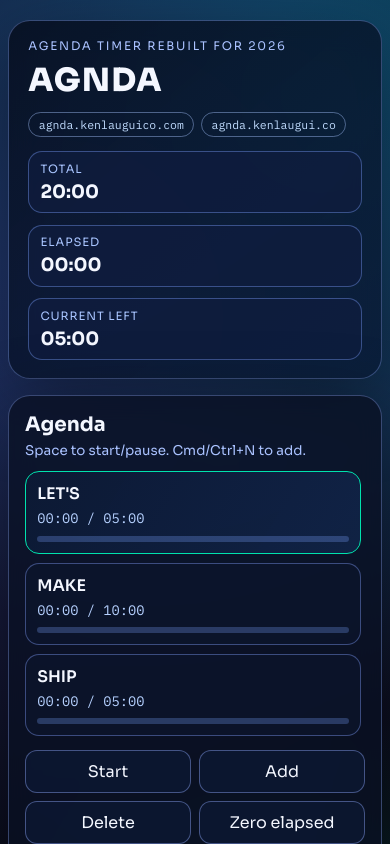
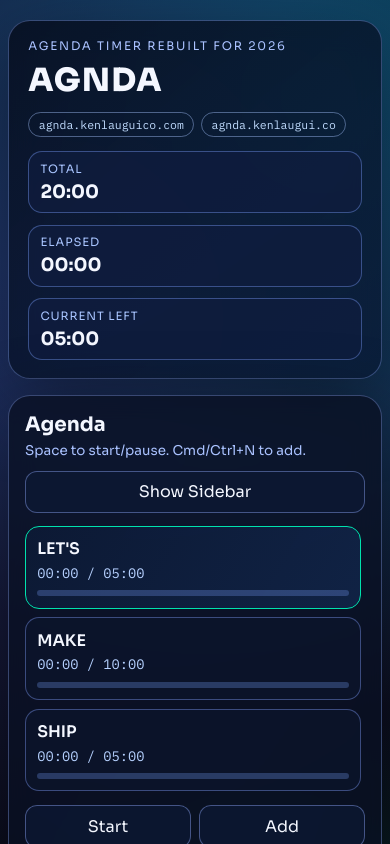
Before and after one commit to kenlauguico/agnda, a React (Vite) app: page / in a window 390 px wide. Shown: the top 844 px of the page. Built offline with nearby package versions, Linux system fonts and the light colour scheme.

Commit message:
Make saved-URL toggle prominent and clear legacy service worker cache

```diff
--- a/src/App.jsx
+++ b/src/App.jsx
@@ -478,8 +478,15 @@ export default function App() {
       <section className="workspace">
         <aside className="agenda-panel">
           <header>
-            <h2>Agenda</h2>
-            <p>Space to start/pause. Cmd/Ctrl+N to add.</p>
+            <div className="agenda-header-row">
+              <div>
+                <h2>Agenda</h2>
+                <p>Space to start/pause. Cmd/Ctrl+N to add.</p>
+              </div>
+              <button type="button" className="saved-urls-toggle" onClick={toggleSavedUrls}>
+                {showSavedUrls ? 'Hide Sidebar' : 'Show Sidebar'}
+              </button>
+            </div>
           </header>
 
           <div className="topic-list" role="list" aria-label="Agenda topics">
@@ -516,9 +523,6 @@ export default function App() {
             <button type="button" onClick={addTopic}>Add</button>
             <button type="button" onClick={removeCurrentTopic}>Delete</button>
             <button type="button" onClick={resetElapsedTimes}>Zero elapsed</button>
-            <button type="button" onClick={toggleSavedUrls}>
-              {showSavedUrls ? 'Hide saved URLs' : 'Saved URLs'}
-            </button>
           </div>
 
           {showSavedUrls ? (
--- a/src/styles.css
+++ b/src/styles.css
@@ -147,6 +147,13 @@ input {
   margin-bottom: 0.8rem;
 }
 
+.agenda-header-row {
+  display: flex;
+  align-items: flex-start;
+  justify-content: space-between;
+  gap: 0.75rem;
+}
+
 .agenda-panel h2,
 .editor-panel h2 {
   margin: 0;
@@ -227,6 +234,11 @@ input {
   display: grid;
   grid-template-columns: repeat(2, minmax(0, 1fr));
   gap: 0.5rem;
+}
+
+.saved-urls-toggle {
+  flex: 0 0 auto;
+  min-width: 130px;
 }
 
 .saved-urls-panel {
@@ -406,4 +418,9 @@ input:focus-visible {
   .domain-row {
     justify-content: flex-start;
   }
+
+  .agenda-header-row {
+    flex-direction: column;
+    align-items: stretch;
+  }
 }
```
Also changed, not shown: public/service-worker.js (added, +15 -0 lines).
